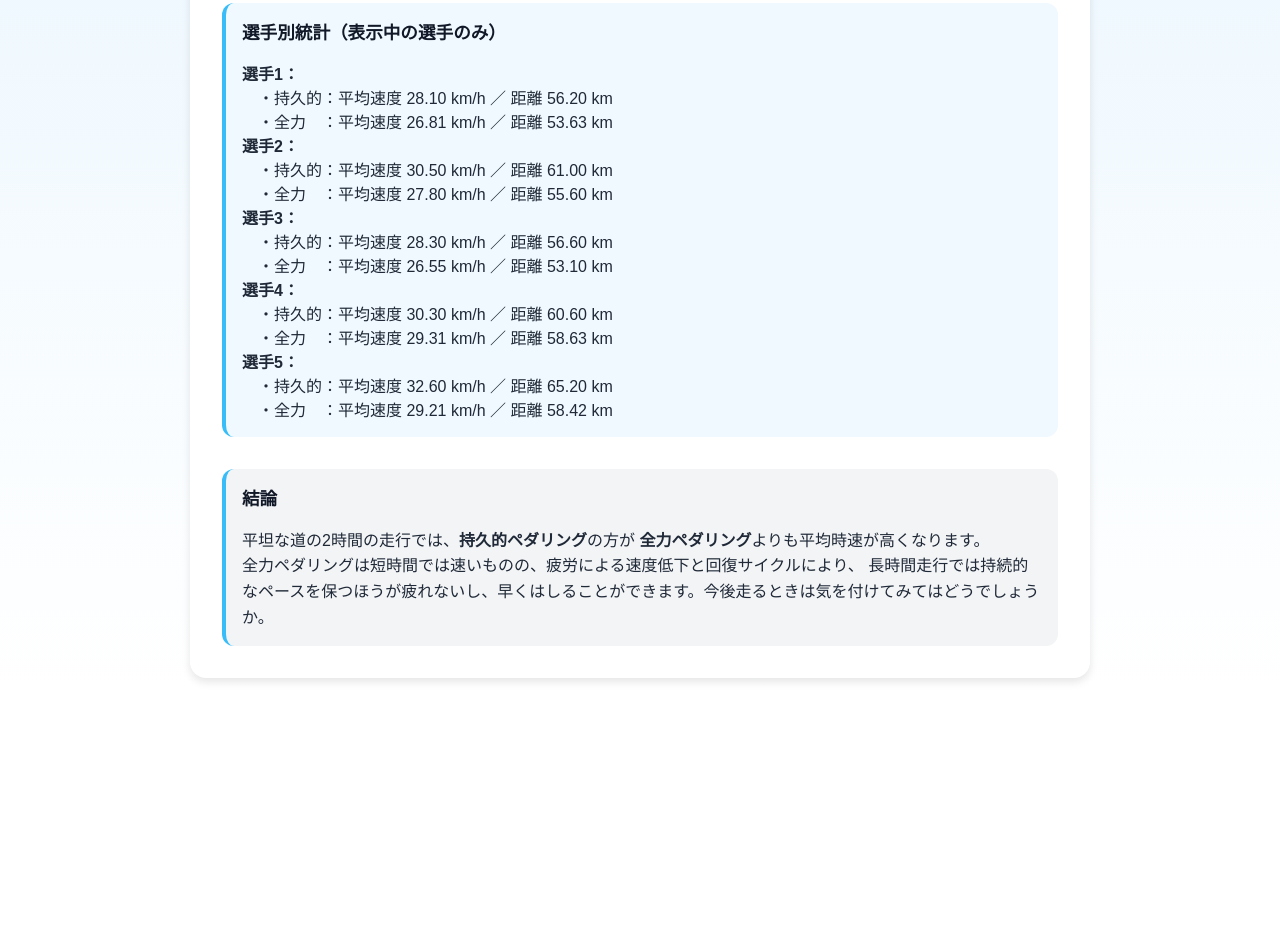
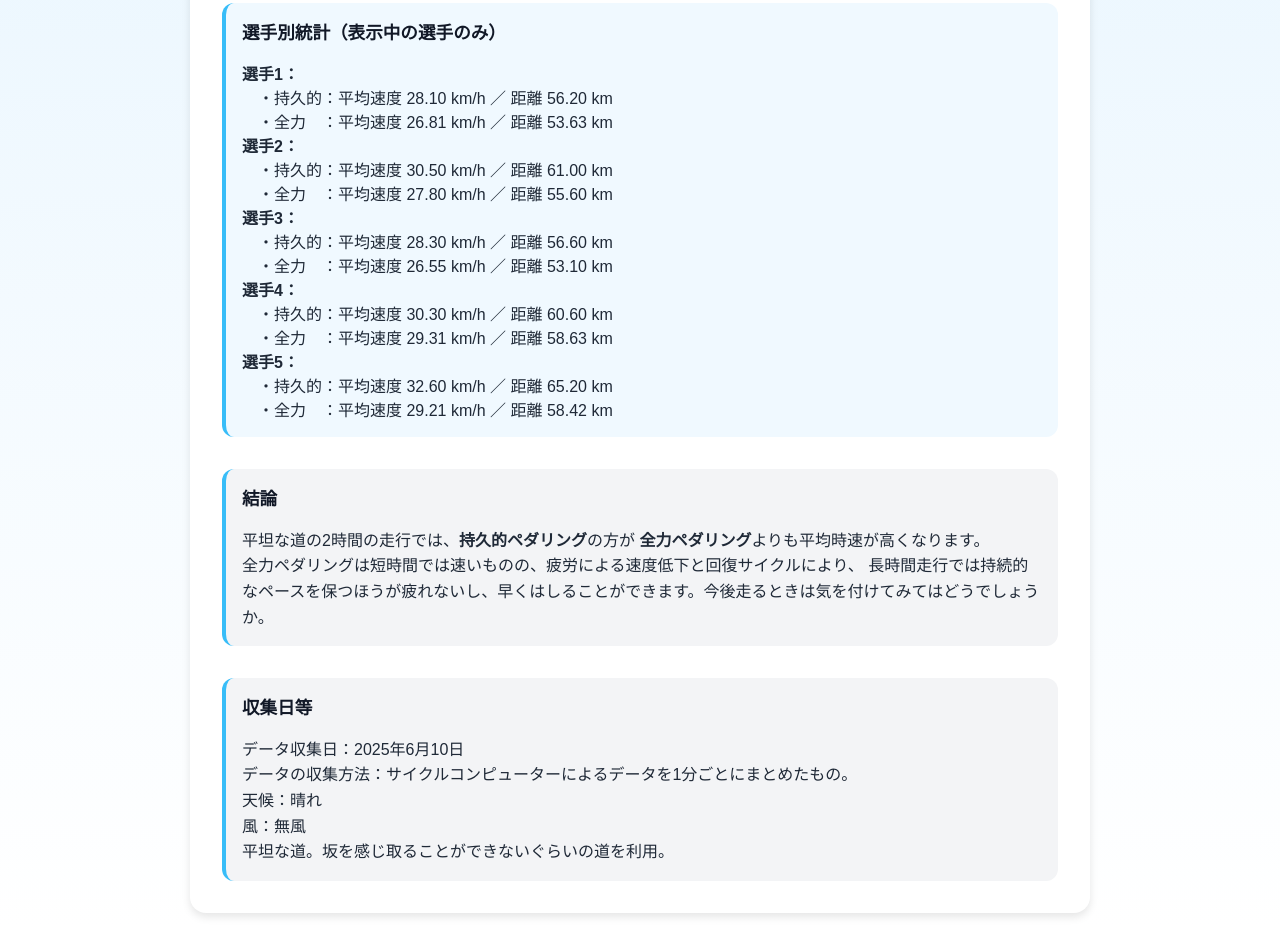
Before and after one commit to Sota000-1/Cycle.google, a plain HTML site: page index.html in a window 1280 px wide. Shown: the part 697-1626 px from the top of the page. Before the commit the page ends 1391 px from the top, so only its background shows below. Drawn offline with nearby package versions, Linux system fonts and the light colour scheme; some packages are replaced by stand-ins of ours; a script that the page names is missing.

Commit message:
Update index.html

```diff
--- a/index.html
+++ b/index.html
@@ -65,6 +65,12 @@
           長時間走行では持続的なペースを保つほうが疲れないし、早くはしることができます。今後走るときは気を付けてみてはどうでしょうか。
         </p>
       </div>
+       <div class="summary">
+        <h3>収集日等</h3>
+        <p>
+          データ収集日：2025年6月10日<br>データの収集方法：サイクルコンピューターによるデータを1分ごとにまとめたもの。<br>天候：晴れ<br>風：無風<br>平坦な道。坂を感じ取ることができないぐらいの道を利用。
+        </p>
+      </div>
     </main>
   </div>
 
```
